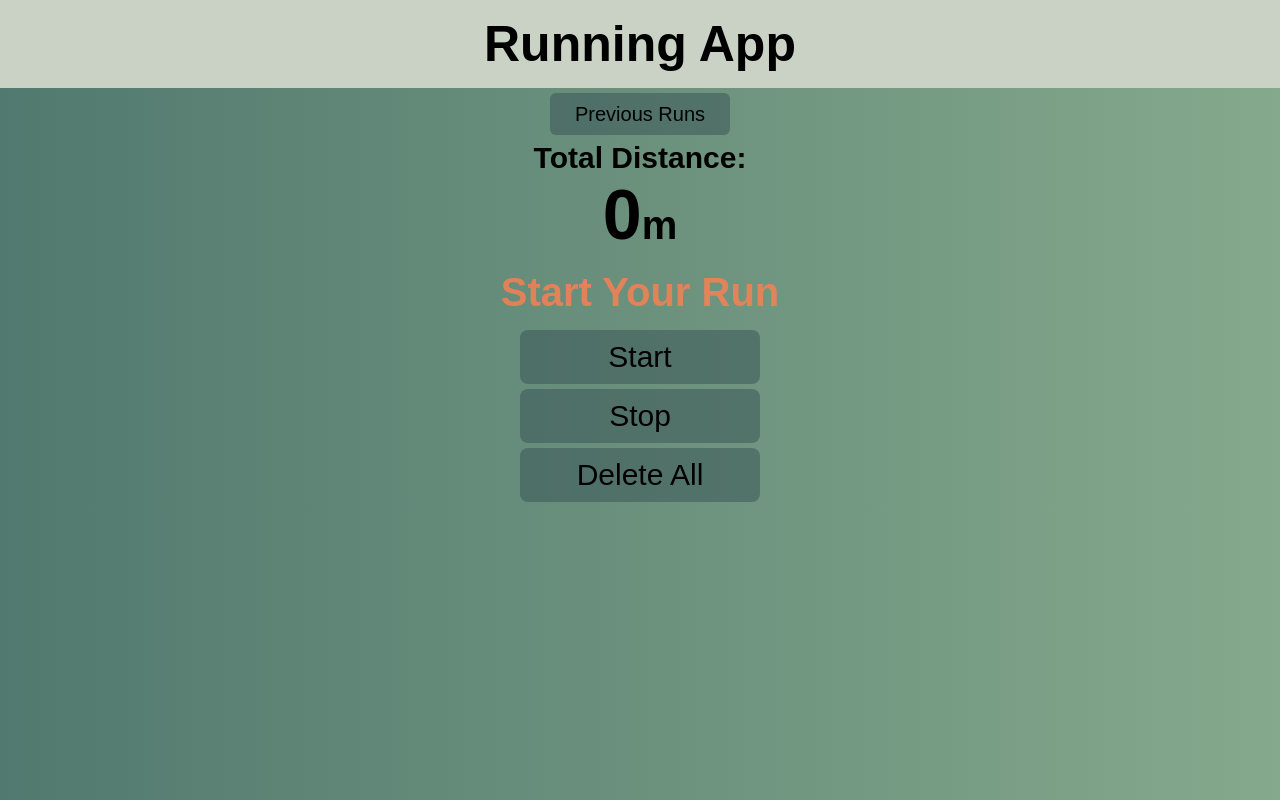
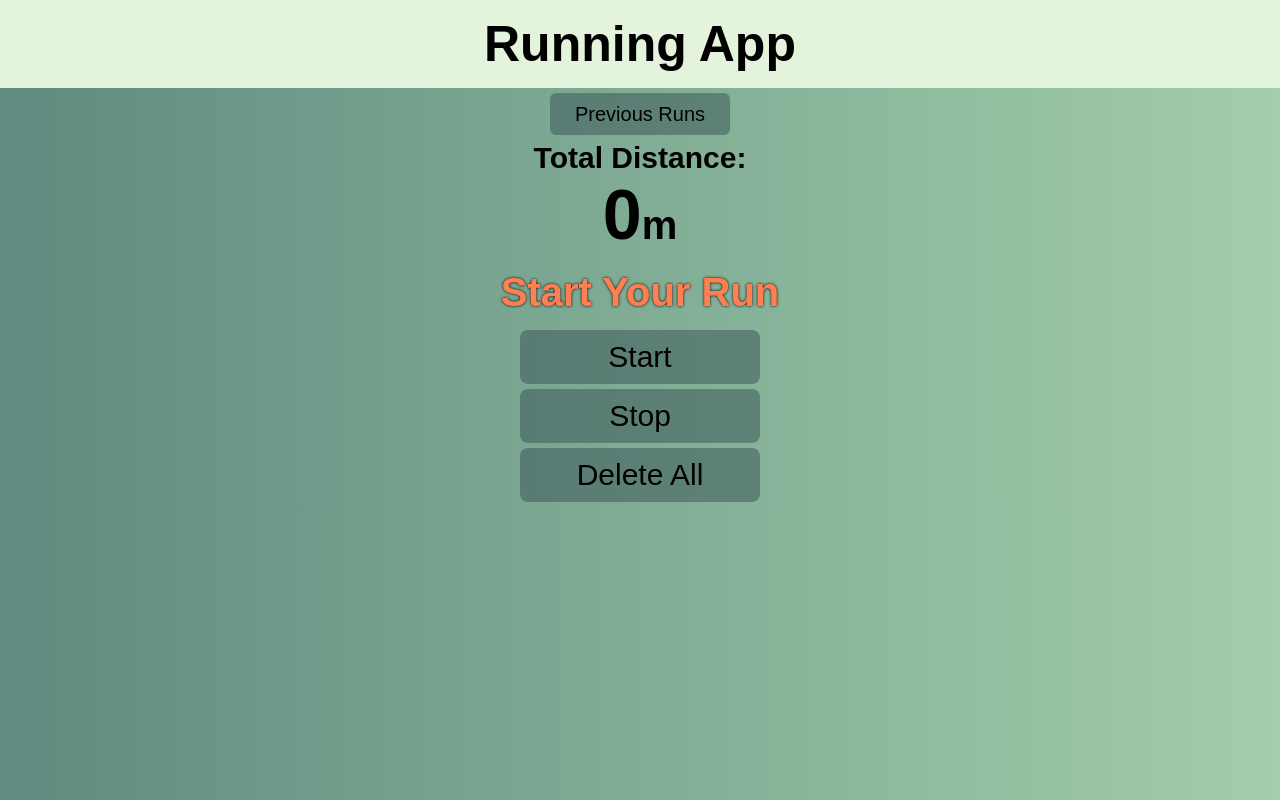
Before and after one commit to tansonlee/running-app, a website: page public/index.html in a window 1280 px wide. Drawn offline with Linux system fonts and the light colour scheme.

```diff
--- a/public/data.css
+++ b/public/data.css
@@ -16,13 +16,13 @@
 }
 
 body {
-	background-image: linear-gradient(to left, #84a98c, #52796f);
+	background-image: linear-gradient(to left, #a2ceab, #5f8b80);
 }
 
 header h1 {
 	text-align: center;
 	padding: 15px;
-	background-color: #cad2c5;
+	background-color: #e4f3db;
 	font-size: 50px;
 }
 
--- a/public/main.css
+++ b/public/main.css
@@ -6,13 +6,13 @@
 }
 
 body {
-	background-image: linear-gradient(to left, #84a98c, #52796f);
+	background-image: linear-gradient(to left, #a2ceab, #5f8b80);
 }
 
 header h1 {
 	text-align: center;
 	padding: 15px;
-	background-color: #cad2c5;
+	background-color: #e4f3db;
 	font-size: 50px;
 }
 
@@ -68,10 +68,11 @@
 .status {
 	font-size: 40px;
 	text-align: center;
-	color: rgba(255, 127, 80, 0.8);
+	color: rgb(255, 127, 80);
 	padding: 10px;
 	margin: 5px;
 	font-weight: bold;
+	text-shadow: black 0 0 3px;
 }
 
 .button {
```
Also changed, not shown: 2 other files.
